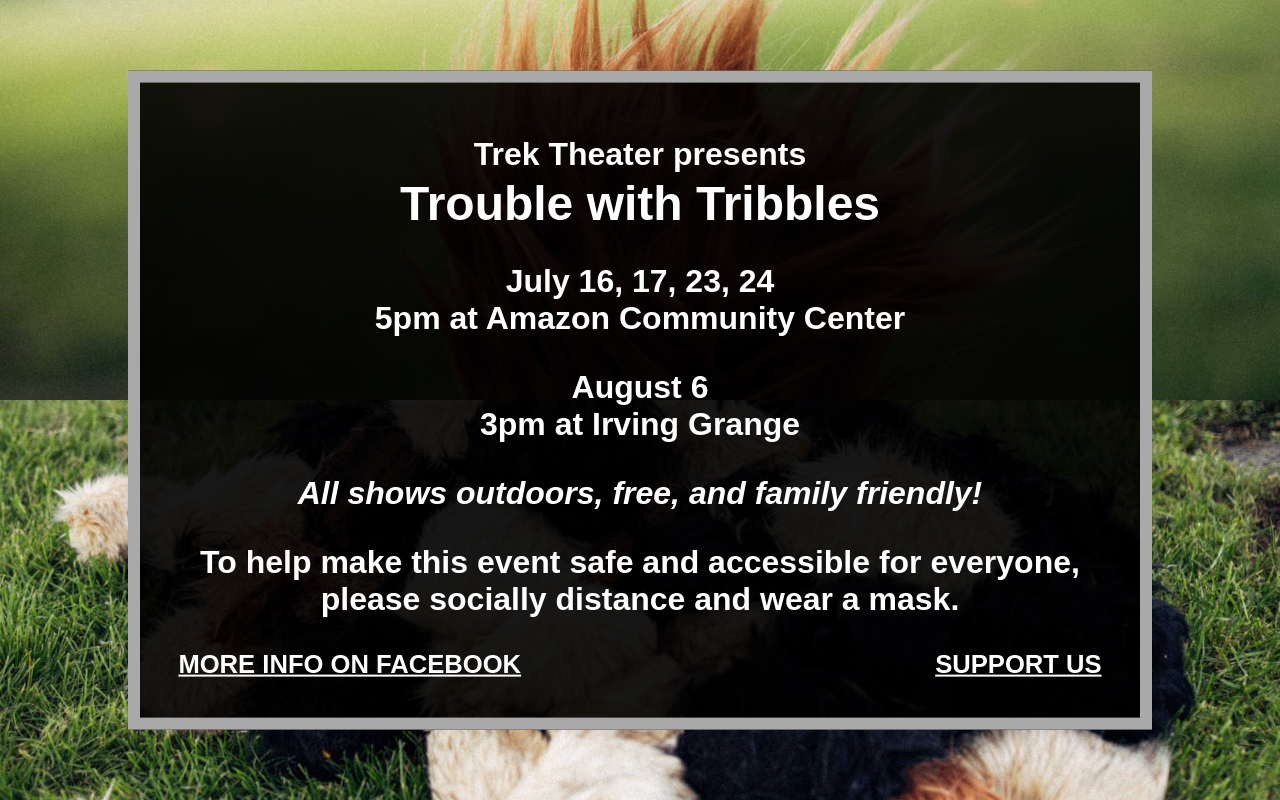
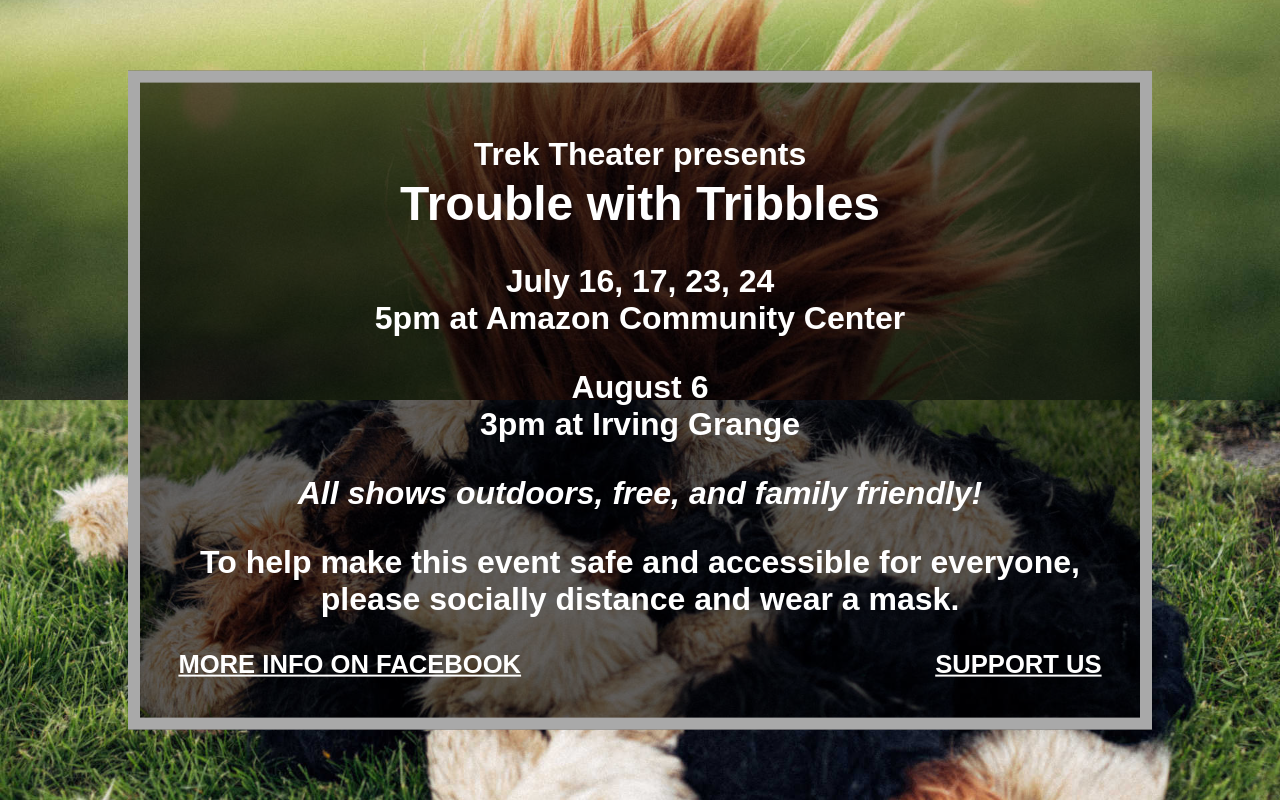
Before and after one commit to joelyoungblom/trektheater.org, a website: page index.html in a window 1280 px wide. Shown: the top 800 px of the page. Drawn offline with Linux system fonts and the light colour scheme.

Commit message:
lightened transparent background

```diff
--- a/index.html
+++ b/index.html
@@ -31,7 +31,7 @@ html, body {
 
 .bg-text {
   background-color: rgb( 0, 0, 0 ); /* fallback */
-  background-color: rgb( 0, 0, 0, 0.9 );
+  background-color: rgb( 0, 0, 0, 0.6 );
   color: white;
   font-weight: bold;
   font-size: calc( 80% + 1.5vw );
```
